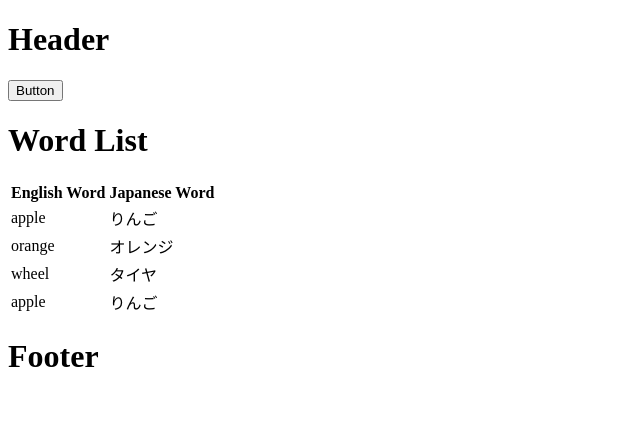
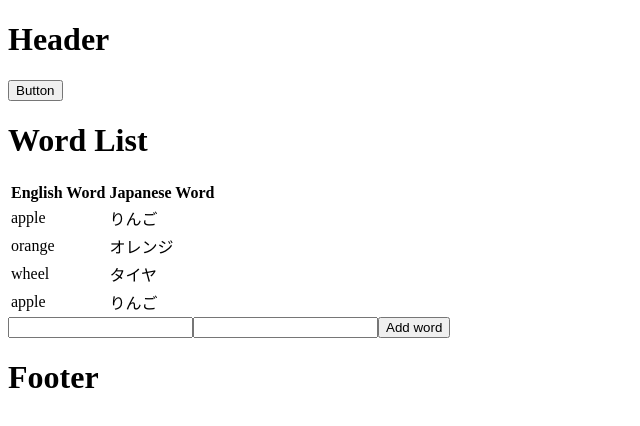
Before and after one commit to shinya-ml/english_learn, a Next.js app: page / in a window 1280 px wide. Shown: the top 426 px of the page, without its empty margins (0-640 px from the left). Built offline with nearby package versions, Linux system fonts and the light colour scheme.

Commit message:
新しい単語の追加ができるように

```diff
--- /dev/null
+++ b/components/WordForm.js
@@ -0,0 +1,51 @@
+import React, { Component } from 'react';
+import { connect } from 'react-redux';
+import { addWord } from '../ducks/slice';
+
+class WordForm extends Component {
+  constructor(props) {
+    super(props);
+    this.state = {
+      enWord: '',
+      jaWord: '',
+    };
+    this.onChangeEnWord = this.onChangeEnWord.bind(this);
+    this.onChangeJaWord = this.onChangeJaWord.bind(this);
+    this.onClick = this.onClick.bind(this);
+  }
+
+  onChangeEnWord(e) {
+    this.setState({
+      enWord: e.target.value,
+    });
+  }
+  onChangeJaWord(e) {
+    this.setState({
+      jaWord: e.target.value,
+    });
+  }
+
+  onClick() {
+    const newWord = {
+      word: this.state.enWord,
+      ja: this.state.jaWord,
+    };
+    this.props.addWord(newWord);
+    this.setState({
+      enWord: '',
+      jaWord: '',
+    });
+  }
+
+  render() {
+    return (
+      <div>
+        <input onChange={this.onChangeEnWord} value={this.state.enWord} />
+        <input onChange={this.onChangeJaWord} value={this.state.jaWord} />
+        <button onClick={this.onClick}>Add word</button>
+      </div>
+    );
+  }
+}
+const mapDispatchToProps = { addWord };
+export default connect((state) => state, mapDispatchToProps)(WordForm);
--- a/ducks/slice.js
+++ b/ducks/slice.js
@@ -26,9 +26,9 @@ const wordSlice = createSlice({
   initialState,
   reducers: {
     addWord: (state, action) => ({
-      ...state,
-      wordList: [...wordList, action.payload],
+      wordList: [...state.wordList, action.payload],
     }),
   },
 });
+export const { addWord } = wordSlice.actions;
 export default wordSlice;
--- a/pages/index.js
+++ b/pages/index.js
@@ -3,6 +3,7 @@ import { connect } from 'react-redux';
 import Header from '../components/Header';
 import Buttons from '../components/Buttons';
 import WordList from '../components/WordList';
+import WordForm from '../components/WordForm';
 import Footer from '../components/Footer';
 
 class TopPage extends Component {
@@ -13,6 +14,7 @@ class TopPage extends Component {
         <Header />
         <Buttons />
         <WordList word={word} />
+        <WordForm />
         <Footer />
       </div>
     );
```
